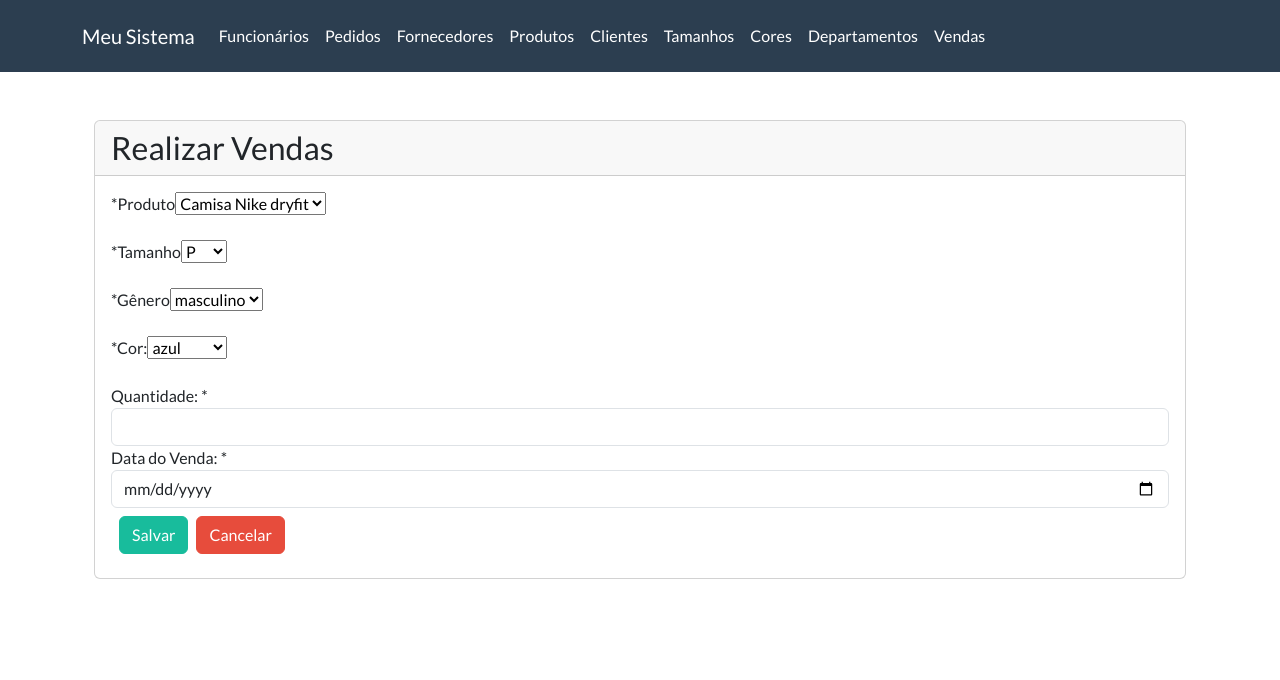
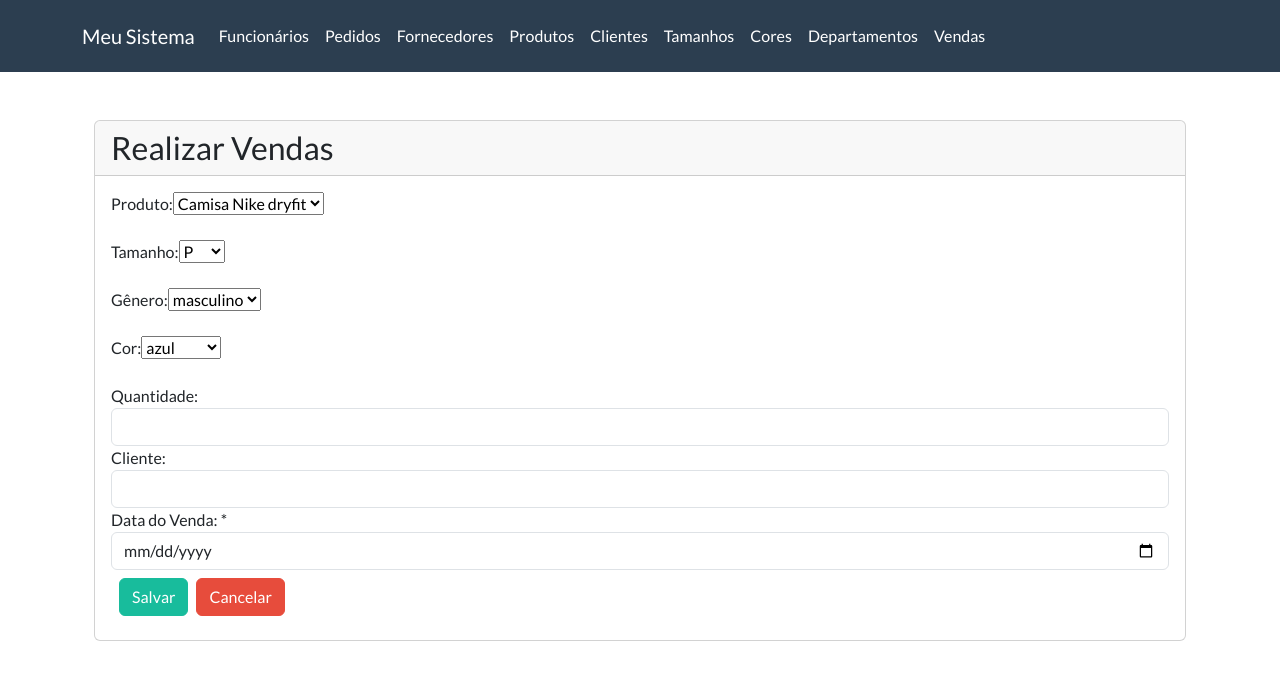
Before and after one commit to yanderground/FrontEndLP2, a React (Create React App) app: page /realizar-venda in a window 1280 px wide. Shown: the top 680 px of the page. Built offline with nearby package versions, Linux system fonts and the light colour scheme.

Commit message:
ajuste no pedido e na venda

```diff
--- a/src/views/cadastro-pedido.js
+++ b/src/views/cadastro-pedido.js
@@ -35,14 +35,14 @@ class CadastroPedido extends React.Component {
             <div className='col-lg-12'>
               <div className='bs-component'>
 
-              <FormGroup label="*Produto" htmlFor='inputProduto'>
+              <FormGroup label="Produto: " htmlFor='inputProduto'>
                   <select name="produto" id="inputproduto">
                     <option value="Camisa Nike dryfit">Camisa Nike dryfit</option>
                   </select>
                 </FormGroup>
                 <br/>
 
-                <FormGroup label="*Tamanho" htmlFor='inputTamanho'>
+                <FormGroup label="Tamanho: " htmlFor='inputTamanho'>
                   <select name="tamanho" id="inputTamanho">
                     <option value="p">P</option>
                     <option value="m">M</option>
@@ -52,7 +52,7 @@ class CadastroPedido extends React.Component {
                 </FormGroup>
                 <br/>
 
-                <FormGroup label="*Gênero" htmlFor='inputGenero'>
+                <FormGroup label="Gênero: " htmlFor='inputGenero'>
                   <select name="genero" id="inputGenero">
                     <option value="masculino">masculino</option>
                     <option value="feminino">feminino</option>
@@ -60,7 +60,7 @@ class CadastroPedido extends React.Component {
                 </FormGroup>
                 <br/>
 
-                <FormGroup label="*Cor: " htmlFor='inputCor'>
+                <FormGroup label="Cor: " htmlFor='inputCor'>
                   <select name="cor" id="imputCor">
                     <option value="azul">azul</option>
                     <option value="verde">verde</option>
@@ -96,7 +96,7 @@ class CadastroPedido extends React.Component {
                 </FormGroup>
 
                 <br/>
-                <FormGroup label="*Fornecedor:" htmlFor='inputFornecedor'>
+                <FormGroup label="Fornecedor: " htmlFor='inputFornecedor'>
                   <select name="Fornecedor" id="imputFornecedor">
                     <option value="azul">Nike BR</option>
                     </select>
--- a/src/views/realizar-venda.js
+++ b/src/views/realizar-venda.js
@@ -15,6 +15,7 @@ class RealizarVenda extends React.Component {
     genero: '',
     cor: '',
     quantidade: '',
+    cliente: '',
     dataVenda: ''
   };
 
@@ -32,14 +33,14 @@ class RealizarVenda extends React.Component {
             <div className='col-lg-12'>
               <div className='bs-component'>
 
-              <FormGroup label="*Produto" htmlFor='inputProduto'>
+              <FormGroup label="Produto: " htmlFor='inputProduto'>
                   <select name="produto" id="inputproduto">
                     <option value="Camisa Nike dryfit">Camisa Nike dryfit</option>
                   </select>
                 </FormGroup>
                 <br/>
 
-                <FormGroup label="*Tamanho" htmlFor='inputTamanho'>
+                <FormGroup label="Tamanho: " htmlFor='inputTamanho'>
                   <select name="tamanho" id="inputTamanho">
                     <option value="p">P</option>
                     <option value="m">M</option>
@@ -49,7 +50,7 @@ class RealizarVenda extends React.Component {
                 </FormGroup>
                 <br/>
 
-                <FormGroup label="*Gênero" htmlFor='inputGenero'>
+                <FormGroup label="Gênero: " htmlFor='inputGenero'>
                   <select name="genero" id="inputGenero">
                     <option value="masculino">masculino</option>
                     <option value="feminino">feminino</option>
@@ -57,7 +58,7 @@ class RealizarVenda extends React.Component {
                 </FormGroup>
                 <br/>
 
-                <FormGroup label="*Cor: " htmlFor='inputCor'>
+                <FormGroup label="Cor: " htmlFor='inputCor'>
                   <select name="cor" id="imputCor">
                     <option value="azul">azul</option>
                     <option value="verde">verde</option>
@@ -66,15 +67,29 @@ class RealizarVenda extends React.Component {
                 </FormGroup>
                 <br/>
 
-                <FormGroup label='Quantidade: *' htmlFor='inputQuantidade'>
+                <FormGroup label='Quantidade: ' htmlFor='inputQuantidade' >
                   <input
                     type='number'
                     id='inputQuantidade'
                     value={this.state.quantidade}
                     className='form-control'
                     name='quantidade'
+                    defaultValue={1}
                     onChange={(e) =>
                       this.setState({ quantidade: e.target.value })
+                    }
+                  />
+                </FormGroup>
+
+                <FormGroup label='Cliente: ' htmlFor='inputCliente'>
+                  <input
+                    type='text'
+                    id='inputCliente'
+                    value={this.state.cliente}
+                    className='form-control'
+                    name='cliente'
+                    onChange={(e) =>
+                      this.setState({ cliente: e.target.value })
                     }
                   />
                 </FormGroup>
```
